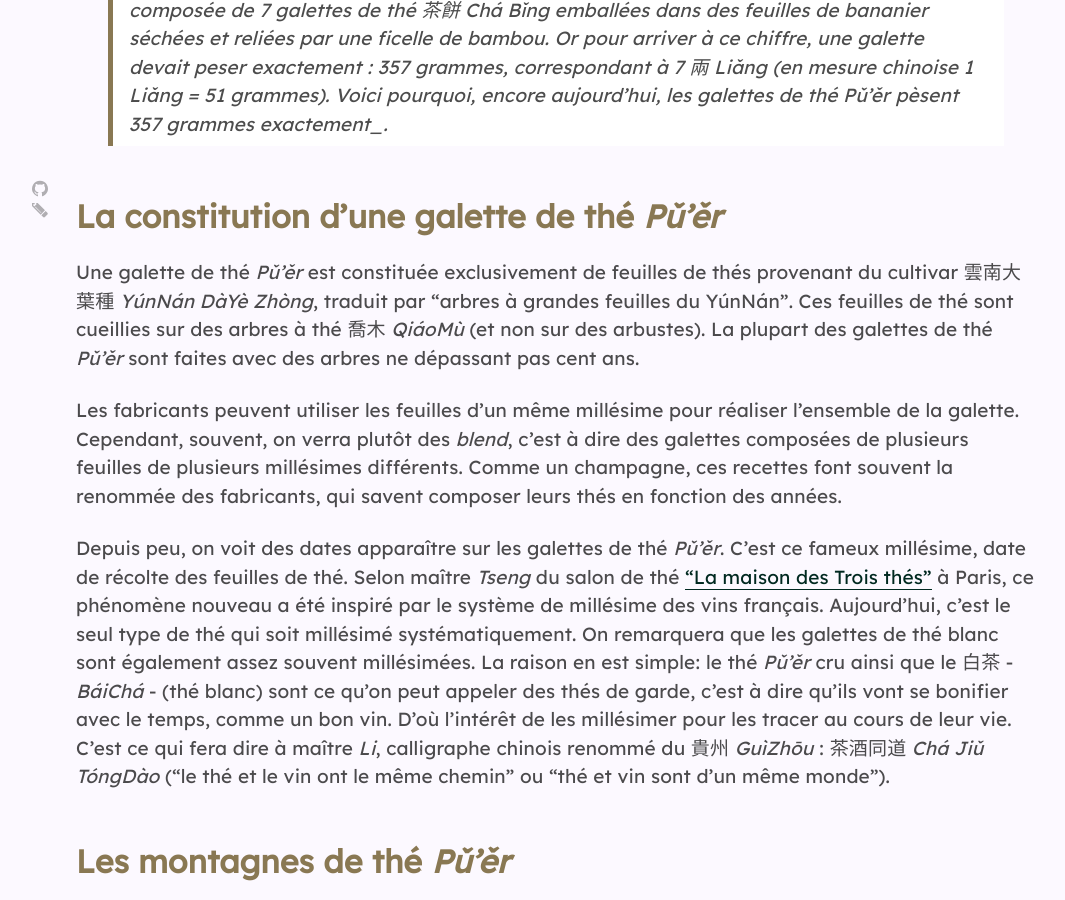
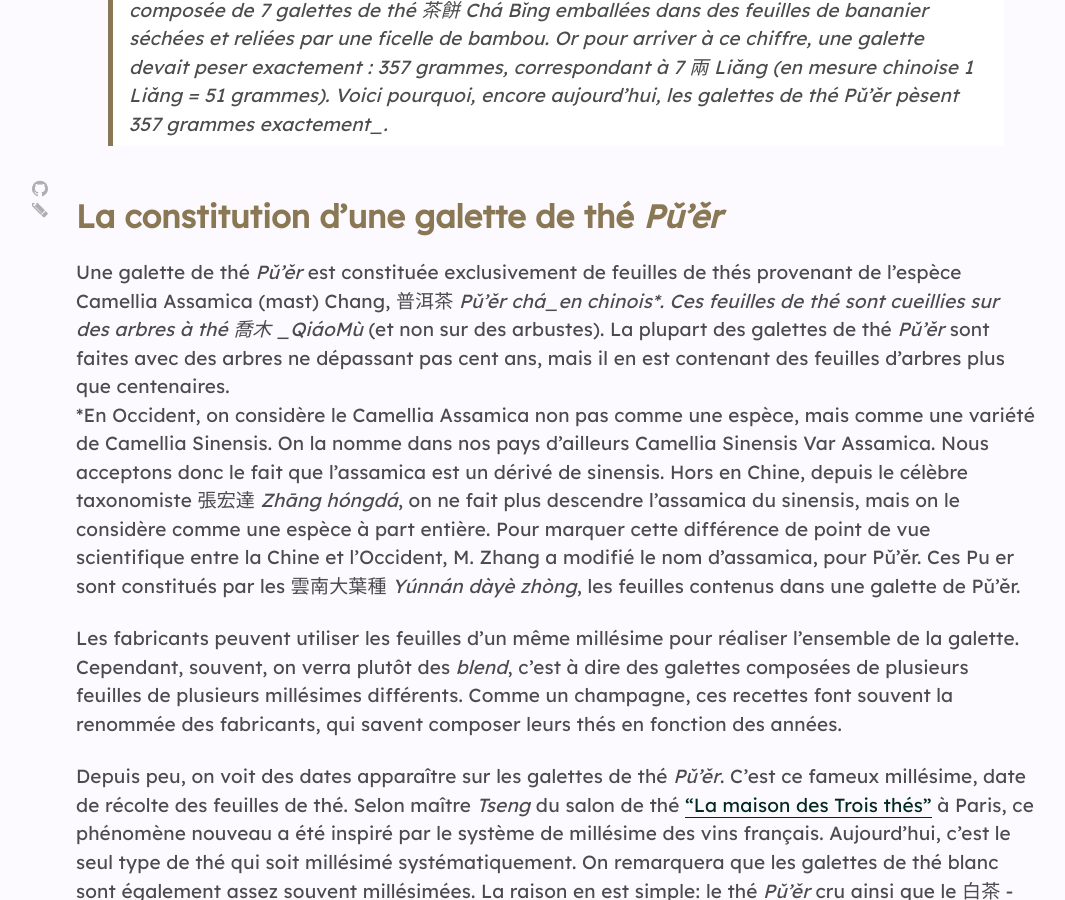
Before and after one commit to brutdethe/site, a Jekyll site: the page built from ressources/_base/les-thes-puer-crus.md, in a window 1280 px wide and 900 px high, scrolled down 1058 px. Shown: the whole window, without its empty margins (84-1149 px from the left). Built offline with Jekyll 4.4.1, drawn with Linux system fonts in a browser that asks for light colours; nearby versions of some CDN libraries.

Commit message:
modifications et ajouts pour le pu er cha

```diff
--- a/ressources/_base/les-thes-puer-crus.md
+++ b/ressources/_base/les-thes-puer-crus.md
@@ -22,7 +22,9 @@ Le thé _Pǔ'ěr_ cru est le thé fermenté par excellence. De là, on comprend
 
 ## La constitution d'une galette de thé _Pǔ'ěr_
 
-Une galette de thé _Pǔ'ěr_ est constituée exclusivement de feuilles de thés provenant du cultivar 雲南大葉種 _YúnNán DàYè Zhòng_, traduit par "arbres à grandes feuilles du YúnNán". Ces feuilles de thé sont cueillies sur des arbres à thé 喬木 _QiáoMù_ (et non sur des arbustes). La plupart des galettes de thé _Pǔ'ěr_ sont faites avec des arbres ne dépassant pas cent ans.
+Une galette de thé _Pǔ'ěr_ est constituée exclusivement de feuilles de thés provenant de l'espèce Camellia Assamica (mast) Chang, 普洱茶 _Pǔ'ěr chá_en chinois*. Ces feuilles de thé sont cueillies sur des arbres à thé 喬木 _QiáoMù_ (et non sur des arbustes). La plupart des galettes de thé _Pǔ'ěr_ sont faites avec des arbres ne dépassant pas cent ans, mais il en est contenant des feuilles d'arbres plus que centenaires.
+*En Occident, on considère le Camellia Assamica non pas comme une espèce, mais comme une variété de Camellia Sinensis. On la nomme dans nos pays d'ailleurs Camellia Sinensis Var Assamica. Nous acceptons donc le fait que l'assamica est un dérivé de sinensis. Hors en Chine, depuis le célèbre taxonomiste 張宏達 _Zhāng hóngdá_, on ne fait plus descendre l'assamica du sinensis, mais on le considère comme une espèce à part entière. Pour marquer cette différence de point de vue scientifique entre la Chine et l'Occident, M. Zhang a modifié le nom d'assamica, pour Pǔ'ěr.
+Ces Pu er sont constitués par les 雲南大葉種 _Yúnnán dàyè zhòng_, les feuilles contenus dans une galette de Pǔ'ěr.
 
 Les fabricants peuvent utiliser les feuilles d'un même millésime pour réaliser l'ensemble de la galette. Cependant, souvent, on verra plutôt des _blend_, c'est à dire des galettes composées de plusieurs feuilles de plusieurs millésimes différents. Comme un champagne, ces recettes font souvent la renommée des fabricants, qui savent composer leurs thés en fonction des années.
 
```
